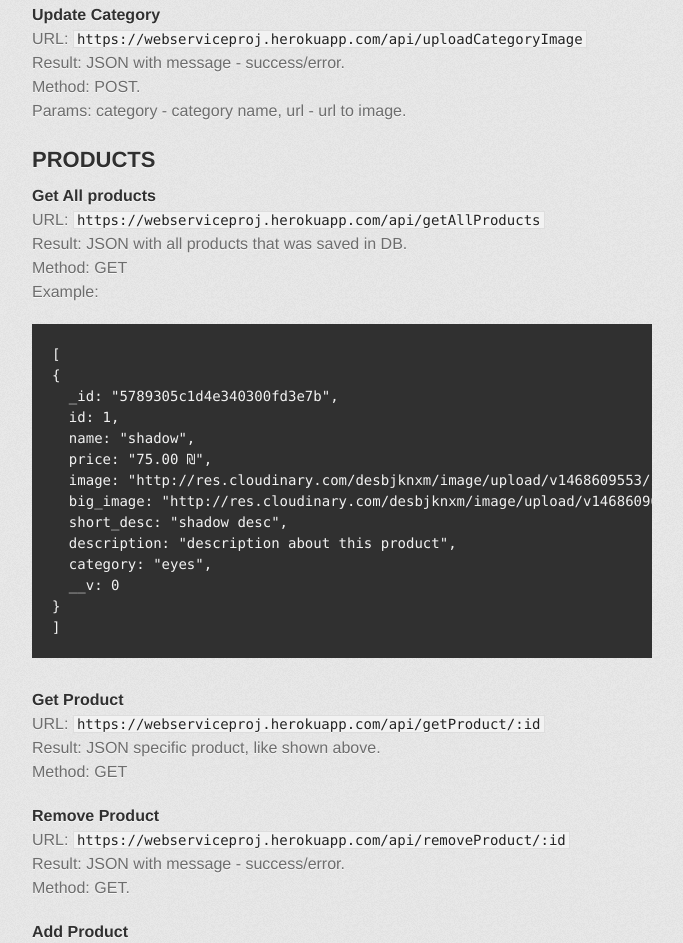
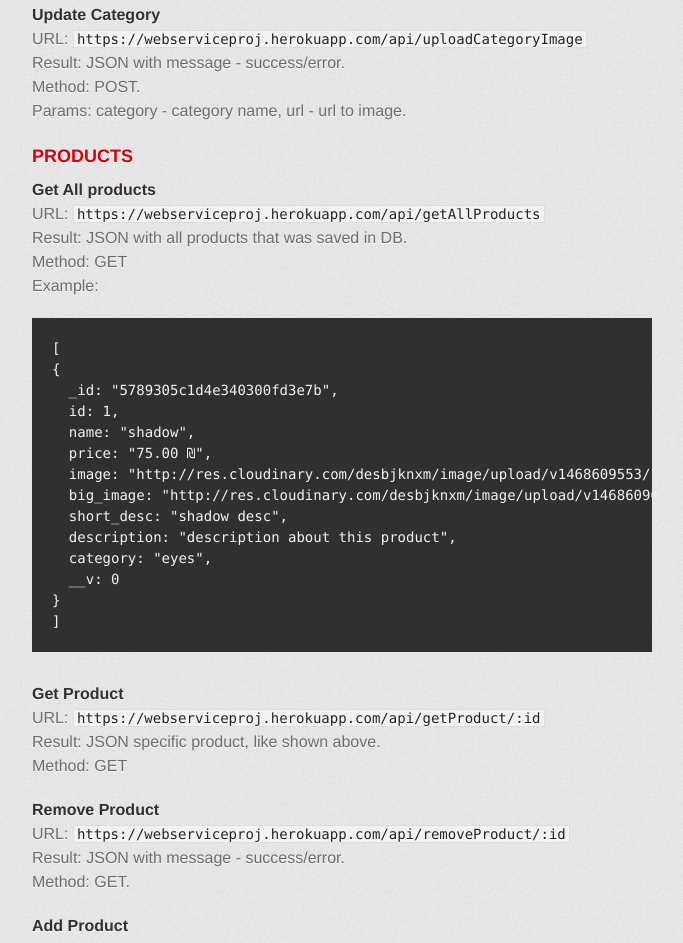
Before and after one commit to Avitalg/ws-project, a plain HTML site: page index.html in a window 1280 px wide. Shown: the part 2721-3664 px from the top of the page, without its empty margins (298-981 px from the left). Drawn offline with Linux system fonts and the light colour scheme; a web font is replaced by a local one.

```diff
--- a/index.html
+++ b/index.html
@@ -173,8 +173,8 @@
 Method: POST.<br>
 Params: category - category name, url - url to image.  </p>
 
-<h2>
-<a id="products" class="anchor" href="#products" aria-hidden="true"><span aria-hidden="true" class="octicon octicon-link"></span></a>PRODUCTS</h2>
+<h3>
+<a id="products" class="anchor" href="#products" aria-hidden="true"><span aria-hidden="true" class="octicon octicon-link"></span></a>PRODUCTS</h3>
 
 <h4>
 <a id="get-all-products" class="anchor" href="#get-all-products" aria-hidden="true"><span aria-hidden="true" class="octicon octicon-link"></span></a>Get All products</h4>
```
Also changed, not shown: params.json (+1 -1 lines).
